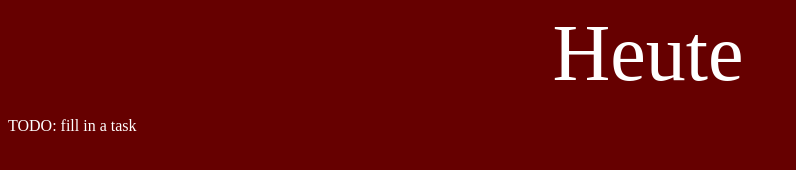
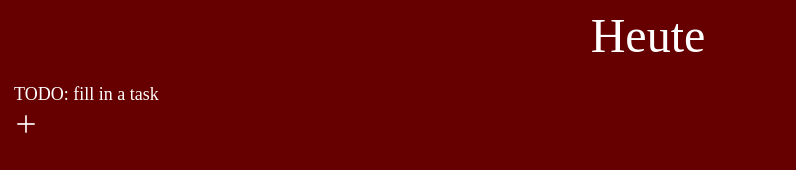
Before and after one commit to nilsbu/DailyWeekly, a plain HTML site: page index.html in a window 1280 px wide. Shown: the whole page, without its empty margins (0-796 px from the left). Drawn offline with Linux system fonts and the light colour scheme.

Commit message:
Cleanup design

```diff
--- a/index.html
+++ b/index.html
@@ -13,6 +13,12 @@
   <body>
     <div class="title">Heute</div><br/>
 
-    TODO: fill in a task
+    <div class="task-list">
+      TODO: fill in a task
+    </div>
+    <div class="plus">
+      &#65291;
+    </div>
+
   </body>
 </html>
--- a/style.css
+++ b/style.css
@@ -17,14 +17,18 @@ body {
   background: #600;
   color: white;
   font-family: Avenir;
+  font-size: 18px;
 }
 
 .title {
   text-align: center;
-  font-size: 80px;
+  font-size: 48px;
 }
 
-h1 {
-  text-align: center;
-  font-size: 80px;
+.task-list, .plus {
+  padding-left: 6px;
 }
+
+.plus {
+  font-size: 24px;
+}
```
